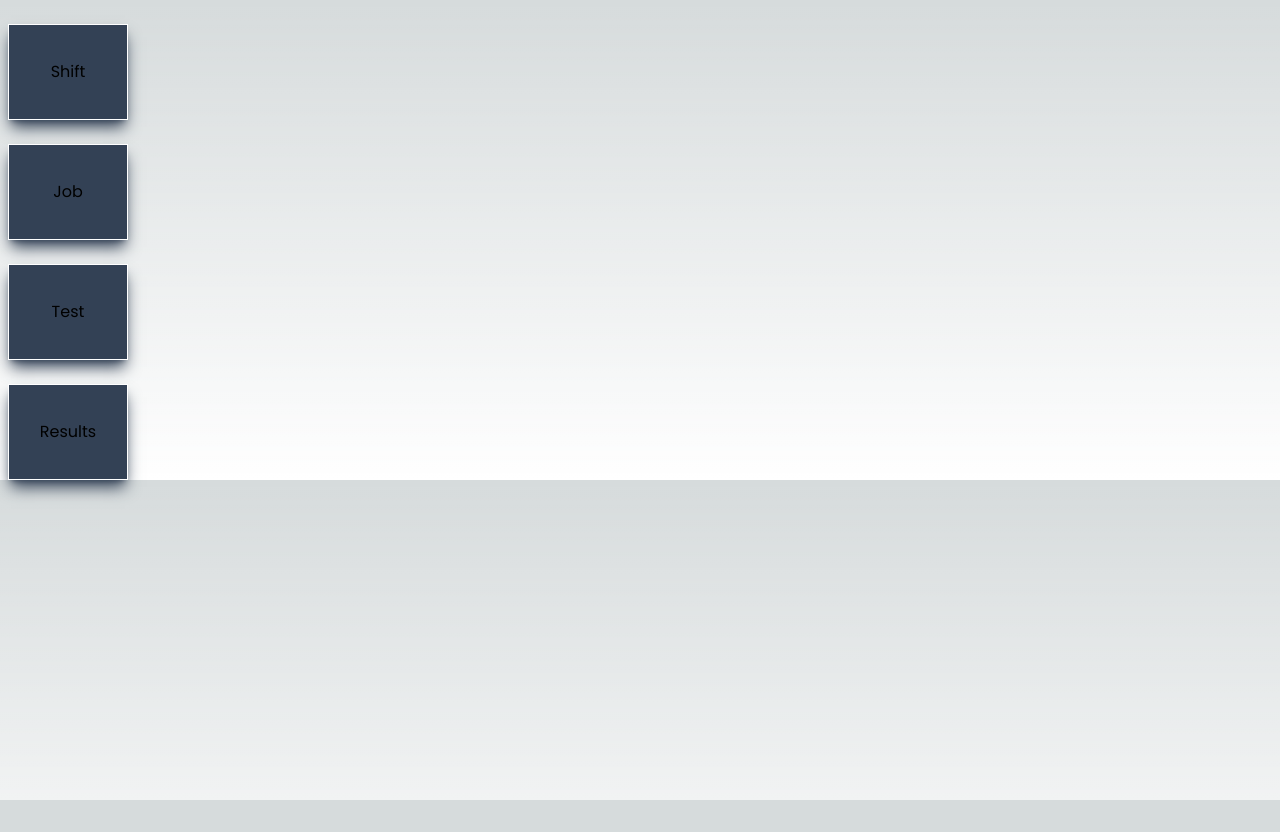
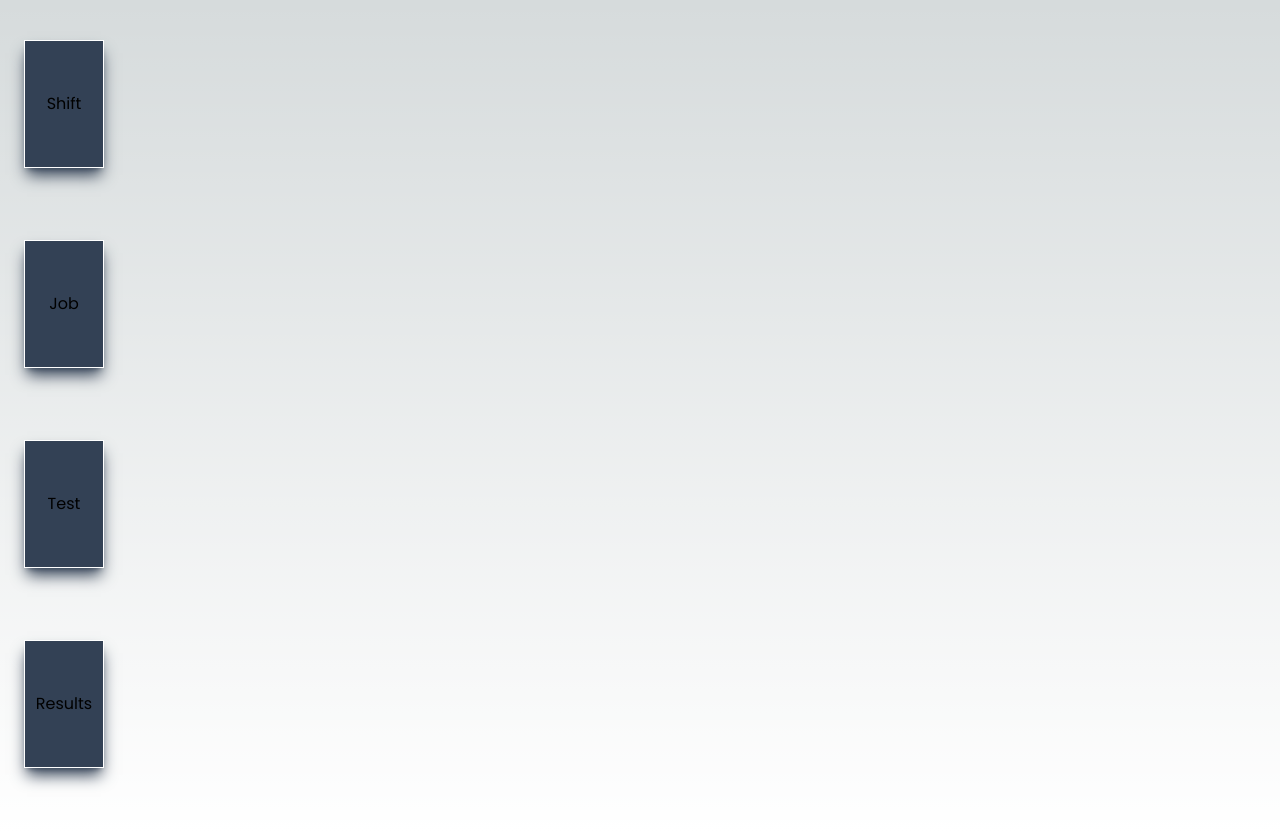
Before and after one commit to astonmedia/quality-control, a Next.js app: page / in a window 1280 px wide. Before the commit the page ends 800 px from the top, so only its background shows below. Built offline with nearby package versions, Linux system fonts and the light colour scheme.

Commit message:
updated sidenav to align buttons

```diff
--- a/src/app/components/Button.tsx
+++ b/src/app/components/Button.tsx
@@ -8,9 +8,14 @@ type Props = {
 
 function Button({ title, href }: Props) {
   return (
-    <button className="mt-6 bg-slate-700 ml-2 h-24 border border-white shadow-lg shadow-slate-700 hover:bg-slate-600 hover:shadow-lg hover:shadow-cyan-700">
-      <Link href={`/${href}`}>{title}</Link>
-    </button>
+    <Link
+      href={`/${href}`}
+      className="bg-slate-700 mt-6 h-32 border border-white shadow-lg shadow-slate-700 hover:bg-slate-600 hover:shadow-lg hover:shadow-cyan-700"
+    >
+      <div className="flex h-full justify-center items-center">
+        <p>{title}</p>
+      </div>
+    </Link>
   );
 }
 
--- a/src/app/components/Sidenav.tsx
+++ b/src/app/components/Sidenav.tsx
@@ -4,7 +4,7 @@ import Button from "./Button";
 const Sidenav = () => {
   return (
     <div className="">
-      <div className="flex flex-col">
+      <div className="grid grid-cols-1 justify-around mx-6 my-4 h-screen">
         <Button href="shift" title="Shift" />
         <Button href="job" title="Job" />
         <Button href="test" title="Test" />
```
